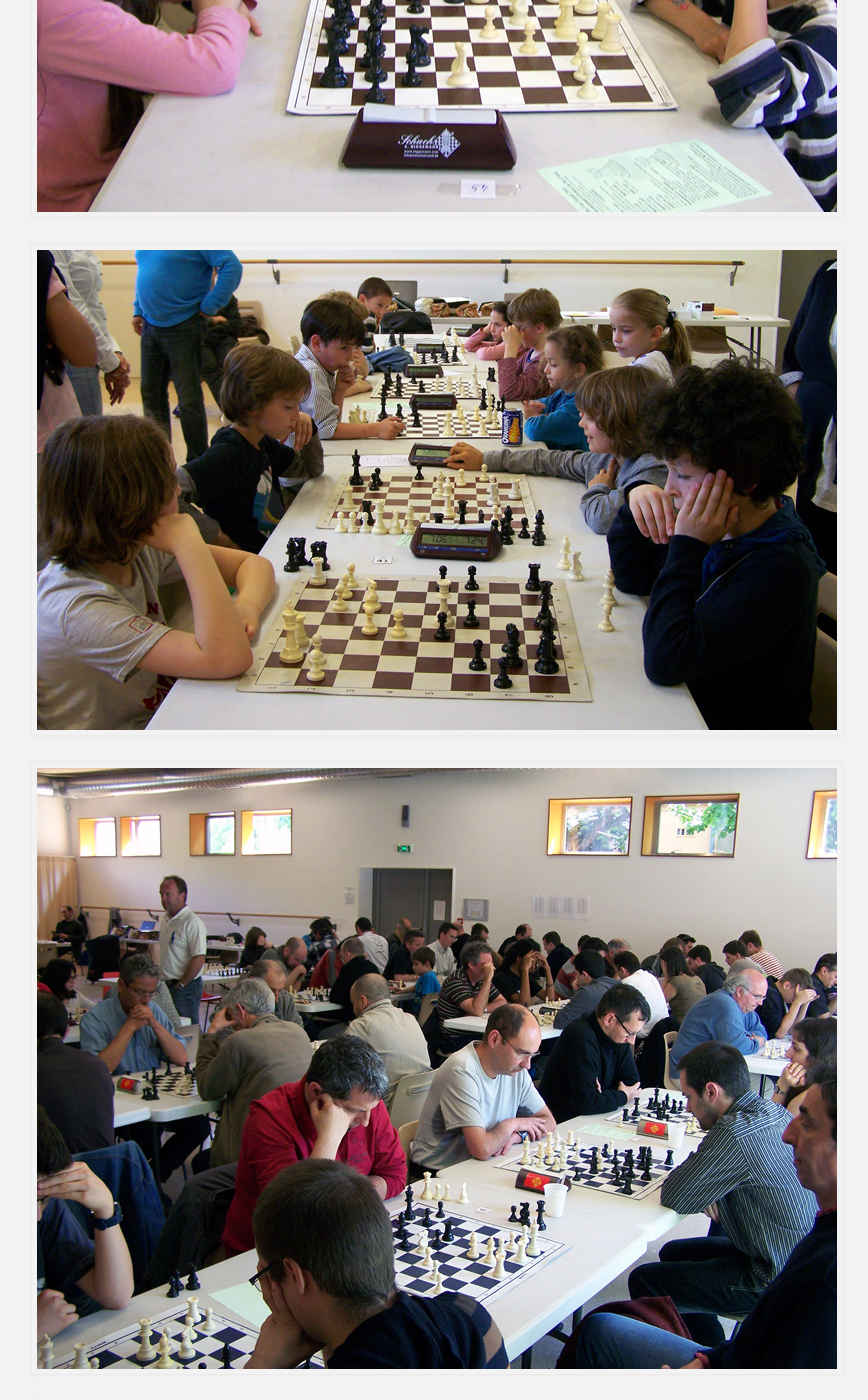
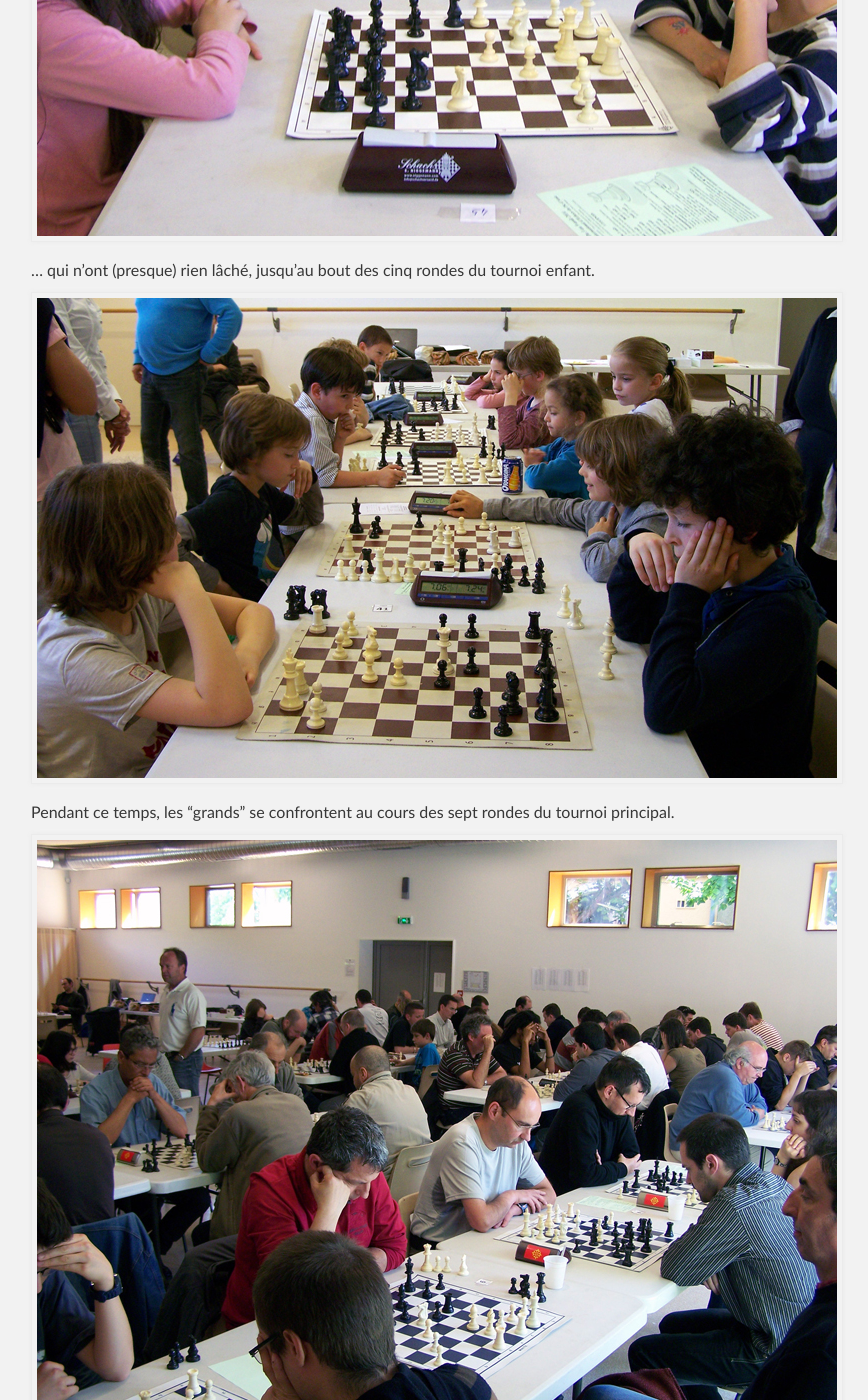
Before and after one commit to echiquier-villeneuve-tolosane/echiquier-villeneuve-tolosane.github.io, a Jekyll site: the page built from tournoi-roger-pelat.md, in a window 1280 px wide and 1400 px high, scrolled down 718 px. Shown: the whole window, without its empty margins (209-1077 px from the left). Built offline with Jekyll 4.4.1, drawn with Linux system fonts in a browser that asks for light colours; nearby versions of some CDN libraries; some of the changed text lies outside the part shown.

Commit message:
Updated tournoi-roger-pelat.md

```diff
--- a/tournoi-roger-pelat.md
+++ b/tournoi-roger-pelat.md
@@ -7,17 +7,23 @@
 
 ## Quelques photos en de l'édition 2014 ##
 
+La relève se prépare, notamment avec 11 tout jeunes adeptes...
 ![100_7449_small.jpg](/photos/100_7449_small.jpg)
+... qui n'ont (presque) rien lâché, jusqu'au bout des cinq rondes du tournoi enfant.
 ![100_7452_small.jpg](/photos/100_7452_small.jpg)
+Pendant ce temps, les "grands" se confrontent au cours des sept rondes du tournoi principal.
 ![100_7453_small.jpg](/photos/100_7453_small.jpg)
 ![100_7454_small.jpg](/photos/100_7454_small.jpg)
 ![100_7455_small.jpg](/photos/100_7455_small.jpg)
 ![100_7456_small.jpg](/photos/100_7456_small.jpg)
+Photos souvenirs de nos jeunes champions.
 ![100_7469_small.jpg](/photos/100_7469_small.jpg)
 ![100_7470_small.jpg](/photos/100_7470_small.jpg)
 ![100_7471_small.jpg](/photos/100_7471_small.jpg)
 ![100_7472_small.jpg](/photos/100_7472_small.jpg)
+Valérie Forgues, première féminine du tournoi principal.
 ![100_7476_small.jpg](/photos/100_7476_small.jpg)
+Lucas Murater, vainqueur de l'édition 2014 ... devant deux MI !
 ![100_7477_small.jpg](/photos/100_7477_small.jpg)
 
 ## Résultats de l'édition 2014 ##
```
